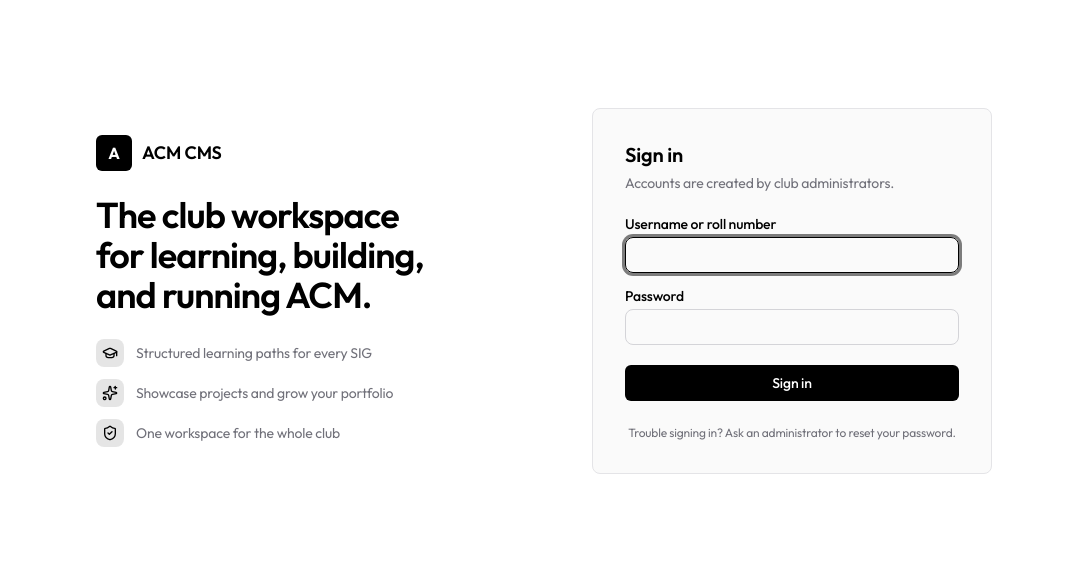
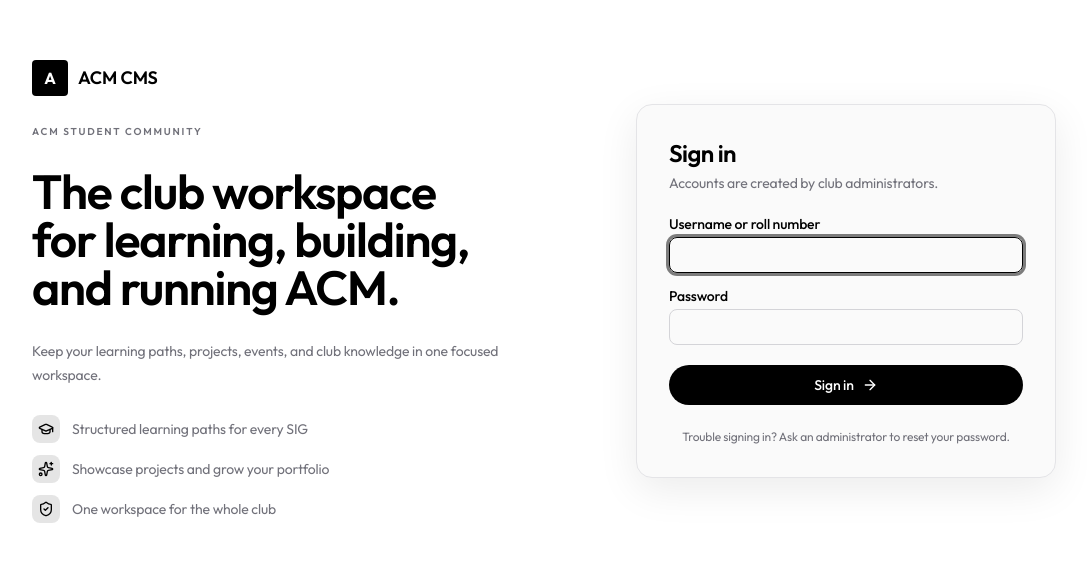
Before and after one commit to ACM-Amrita-Amritapuri/CMS-Frontend, a React (Vite) app: page /login in a window 1280 px wide. Shown: the part 109-670 px from the top of the page, without its empty margins (96-1183 px from the left). Built offline with nearby package versions, Linux system fonts and the light colour scheme.

Commit message:
feat: refresh dashboard and authentication surfaces

```diff
--- a/src/components/ui/card.tsx
+++ b/src/components/ui/card.tsx
@@ -7,7 +7,7 @@ function Card({ className, ...props }: React.ComponentProps<"div">) {
     <div
       data-slot="card"
       className={cn(
-        "bg-card text-card-foreground flex flex-col gap-4 rounded-lg border",
+        "bg-card text-card-foreground flex flex-col gap-4 rounded-xl border",
         className,
       )}
       {...props}
--- a/src/components/ui/page.tsx
+++ b/src/components/ui/page.tsx
@@ -80,10 +80,10 @@ function PageHeader({
           </Link>
         </Button>
       ) : null}
-      {eyebrow ? <div className="text-muted-foreground text-sm font-medium">{eyebrow}</div> : null}
+      {eyebrow ? <div className="text-muted-foreground text-[10px] font-semibold uppercase tracking-[0.16em]">{eyebrow}</div> : null}
       <div className="flex flex-wrap items-start justify-between gap-x-6 gap-y-4">
         <div className="min-w-0 flex-1">
-          <h1 className="text-2xl font-semibold tracking-tight text-balance">{title}</h1>
+          <h1 className="text-3xl font-semibold tracking-tight text-balance sm:text-[2.15rem]">{title}</h1>
           {description ? <div className="text-muted-foreground mt-1.5 max-w-2xl text-sm">{description}</div> : null}
           {meta ? <div className="mt-3 flex flex-wrap items-center gap-2">{meta}</div> : null}
         </div>
--- a/src/pages/LoginPage.tsx
+++ b/src/pages/LoginPage.tsx
@@ -1,7 +1,7 @@
 import { useState } from "react";
 import { Link, useNavigate } from "react-router-dom";
 import { useForm } from "react-hook-form";
-import { GraduationCapIcon, Loader2Icon, ShieldCheckIcon, SparklesIcon } from "lucide-react";
+import { ArrowRightIcon, GraduationCapIcon, Loader2Icon, ShieldCheckIcon, SparklesIcon } from "lucide-react";
 import { z } from "zod";
 
 import { login } from "@/lib/api/auth";
@@ -57,13 +57,19 @@ export default function LoginPage() {
   });
 
   return (
-    <div className="flex min-h-svh items-center justify-center px-4">
-      <div className="relative grid w-full max-w-4xl gap-10 lg:grid-cols-[1fr_400px] lg:items-center">
-        <section className="hidden flex-col gap-6 lg:flex">
+    <div className="flex min-h-svh items-center justify-center bg-background px-4 py-8 sm:px-6">
+      <div className="relative grid w-full max-w-5xl gap-10 lg:grid-cols-[minmax(0,1fr)_420px] lg:items-center lg:gap-20">
+        <section className="hidden flex-col gap-7 lg:flex">
           <Brand />
-          <h1 className="max-w-xl text-4xl font-semibold tracking-tight text-balance">
+          <p className="text-muted-foreground text-[10px] font-semibold uppercase tracking-[0.18em]">
+            ACM student community
+          </p>
+          <h1 className="max-w-xl text-4xl font-semibold tracking-tight text-balance xl:text-5xl">
             The club workspace for learning, building, and running ACM.
           </h1>
+          <p className="text-muted-foreground max-w-lg text-sm leading-6">
+            Keep your learning paths, projects, events, and club knowledge in one focused workspace.
+          </p>
           <ul className="flex flex-col gap-3">
             {highlights.map(({ icon: Icon, text }) => (
               <li key={text} className="text-muted-foreground flex items-center gap-3 text-sm">
@@ -76,11 +82,11 @@ export default function LoginPage() {
           </ul>
         </section>
 
-        <section className="bg-card rounded-lg border p-6 sm:p-8">
+        <section className="bg-card rounded-2xl border p-6 shadow-[0_12px_40px_rgba(0,0,0,0.08)] sm:p-8 dark:shadow-[0_16px_48px_rgba(0,0,0,0.35)]">
           <div className="mb-6 lg:hidden">
             <Brand />
           </div>
-          <h2 className="text-xl font-semibold">Sign in</h2>
+          <h2 className="text-2xl font-semibold tracking-tight">Sign in</h2>
           <p className="text-muted-foreground mt-1 text-sm">
             Accounts are created by club administrators.
           </p>
@@ -110,9 +116,10 @@ export default function LoginPage() {
                 {formError}
               </p>
             ) : null}
-            <Button type="submit" disabled={form.formState.isSubmitting} className="mt-1 w-full">
+            <Button type="submit" disabled={form.formState.isSubmitting} className="mt-1 h-10 w-full rounded-full">
               {form.formState.isSubmitting ? <Loader2Icon className="animate-spin" /> : null}
-              Sign in
+              <span>Sign in</span>
+              {!form.formState.isSubmitting ? <ArrowRightIcon /> : null}
             </Button>
           </form>
 
@@ -128,7 +135,7 @@ export default function LoginPage() {
 function Brand() {
   return (
     <Link to="/login" className="flex items-center gap-2.5 font-semibold">
-      <span className="bg-primary text-primary-foreground flex size-9 items-center justify-center rounded-md text-base font-bold">
+      <span className="bg-primary text-primary-foreground flex size-9 items-center justify-center rounded text-base font-bold">
         A
       </span>
       <span className="text-lg">ACM CMS</span>
--- a/src/pages/dashboard/DashboardPage.tsx
+++ b/src/pages/dashboard/DashboardPage.tsx
@@ -14,7 +14,7 @@ import { AsyncBoundary } from "@/components/ui/async";
 import { Badge } from "@/components/ui/badge";
 import { Button } from "@/components/ui/button";
 import { Card, CardContent, CardHeader, CardTitle } from "@/components/ui/card";
-import { PageHeader, SectionHeader } from "@/components/ui/page";
+import { SectionHeader } from "@/components/ui/page";
 
 const quickLinks = [
   { to: "/learning", label: "Learning", description: "Paths, lessons, and assignments", icon: GraduationCapIcon },
@@ -28,34 +28,59 @@ export default function DashboardPage() {
   const { user } = useSession();
 
   return (
-    <div className="flex flex-col gap-6">
-      <PageHeader
-        title={`Welcome back, ${user?.username ?? "member"}`}
-        description="Here's what's happening across the club."
-      />
+    <div className="flex flex-col gap-8">
+      <section className="relative overflow-hidden rounded-2xl bg-primary px-6 py-8 text-primary-foreground sm:px-8 sm:py-10">
+        <div className="relative z-10 max-w-2xl">
+          <p className="text-primary-foreground/65 text-[10px] font-semibold uppercase tracking-[0.18em]">
+            ACM member workspace
+          </p>
+          <h1 className="mt-3 text-3xl font-semibold tracking-tight text-balance sm:text-4xl">
+            Welcome back, {user?.username ?? "member"}
+          </h1>
+          <p className="text-primary-foreground/70 mt-3 max-w-xl text-sm leading-6 sm:text-base">
+            Pick up where you left off, find a project to join, or catch up on what the club is running this week.
+          </p>
+          <div className="mt-6 flex flex-wrap gap-2">
+            <Button asChild variant="secondary" className="rounded-full">
+              <Link to="/learning">Continue learning</Link>
+            </Button>
+            <Button asChild variant="ghost" className="rounded-full text-primary-foreground hover:bg-primary-foreground/10 hover:text-primary-foreground">
+              <Link to="/projects">Explore projects</Link>
+            </Button>
+          </div>
+        </div>
+        <div aria-hidden="true" className="pointer-events-none absolute -right-16 -top-24 size-72 rounded-full border border-primary-foreground/10" />
+        <div aria-hidden="true" className="pointer-events-none absolute -right-4 -top-12 size-48 rounded-full border border-primary-foreground/10" />
+      </section>
 
       <section aria-labelledby="explore-heading">
-        <SectionHeader title="Explore the workspace" />
-        <div className="mt-3 grid gap-x-8 sm:grid-cols-2 lg:grid-cols-4">
+        <SectionHeader title="Explore the workspace" description="The places members use most often." />
+        <div className="mt-4 grid border-y sm:grid-cols-2 lg:grid-cols-4">
           {quickLinks.map(({ to, label, description, icon: Icon }) => (
             <Link
               key={to}
               to={to}
-            className="group flex items-start gap-3 border-b py-4 transition-colors hover:border-primary"
+              className="group flex min-h-28 items-start gap-3 border-b px-1 py-5 transition-colors hover:bg-muted/50 sm:border-r sm:px-4 lg:border-b-0 lg:last:border-r-0"
             >
-            <div className="bg-muted text-primary group-hover:bg-primary group-hover:text-primary-foreground mt-0.5 flex size-8 shrink-0 items-center justify-center rounded-md transition-colors">
+              <div className="bg-muted text-foreground group-hover:bg-primary group-hover:text-primary-foreground mt-0.5 flex size-8 shrink-0 items-center justify-center rounded-lg transition-colors">
                 <Icon className="size-4" />
               </div>
               <span className="min-w-0">
                 <span className="block text-sm font-semibold">{label}</span>
-              <span className="text-muted-foreground mt-0.5 block text-xs">{description}</span>
+                <span className="text-muted-foreground mt-1 block text-xs leading-5">{description}</span>
               </span>
             </Link>
           ))}
         </div>
       </section>
 
-      <div className="grid items-start gap-6 lg:grid-cols-[320px_1fr]">
+      <div className="grid items-start gap-8 lg:grid-cols-[minmax(0,1fr)_320px]">
+        <section className="border-t pt-5">
+          <SectionHeader title="What’s happening" description="Use the navigation to pick up a current club workflow." />
+          <div className="text-muted-foreground mt-5 border-b py-10 text-sm">
+            Your latest activity will appear here as you join learning paths, projects, and events.
+          </div>
+        </section>
         <ProfilePanel />
       </div>
     </div>
```
Lines whose indentation alone changed are shown as unchanged.
